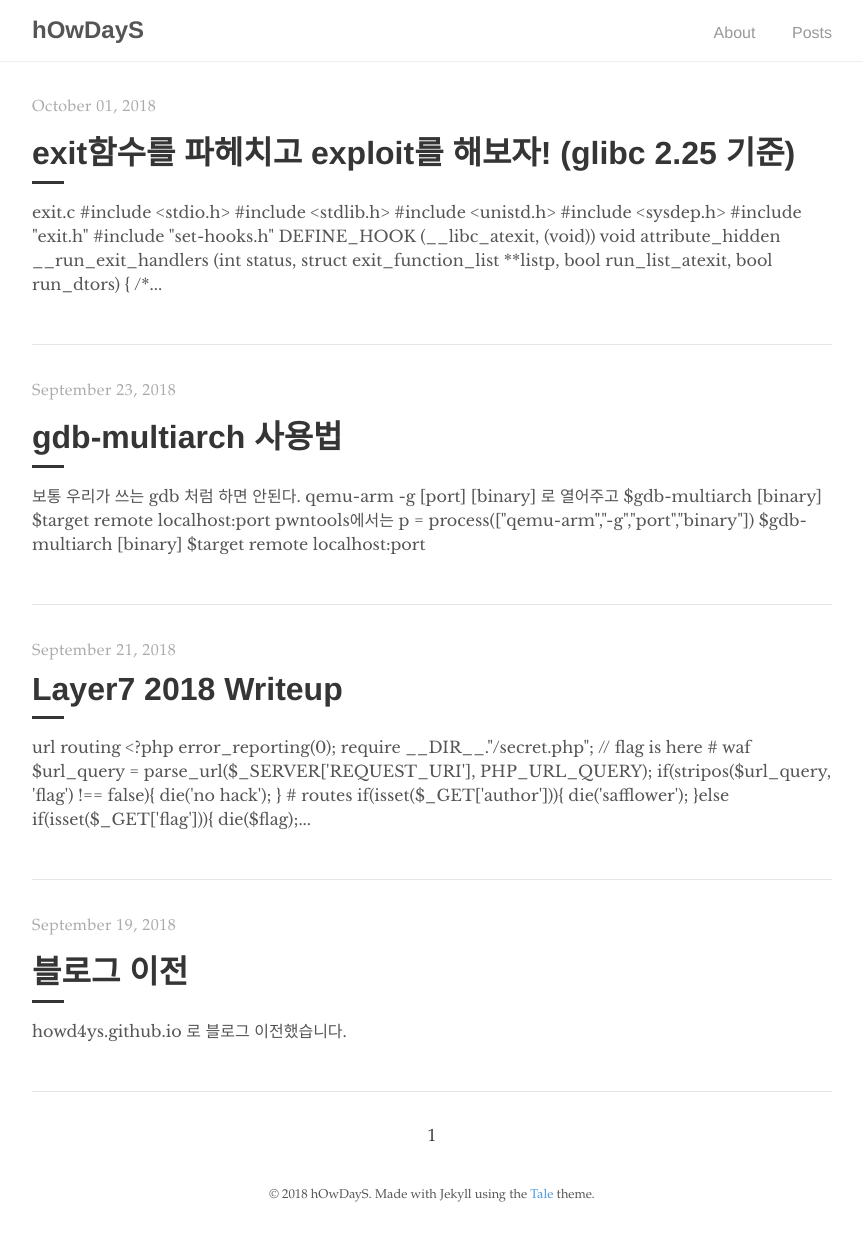
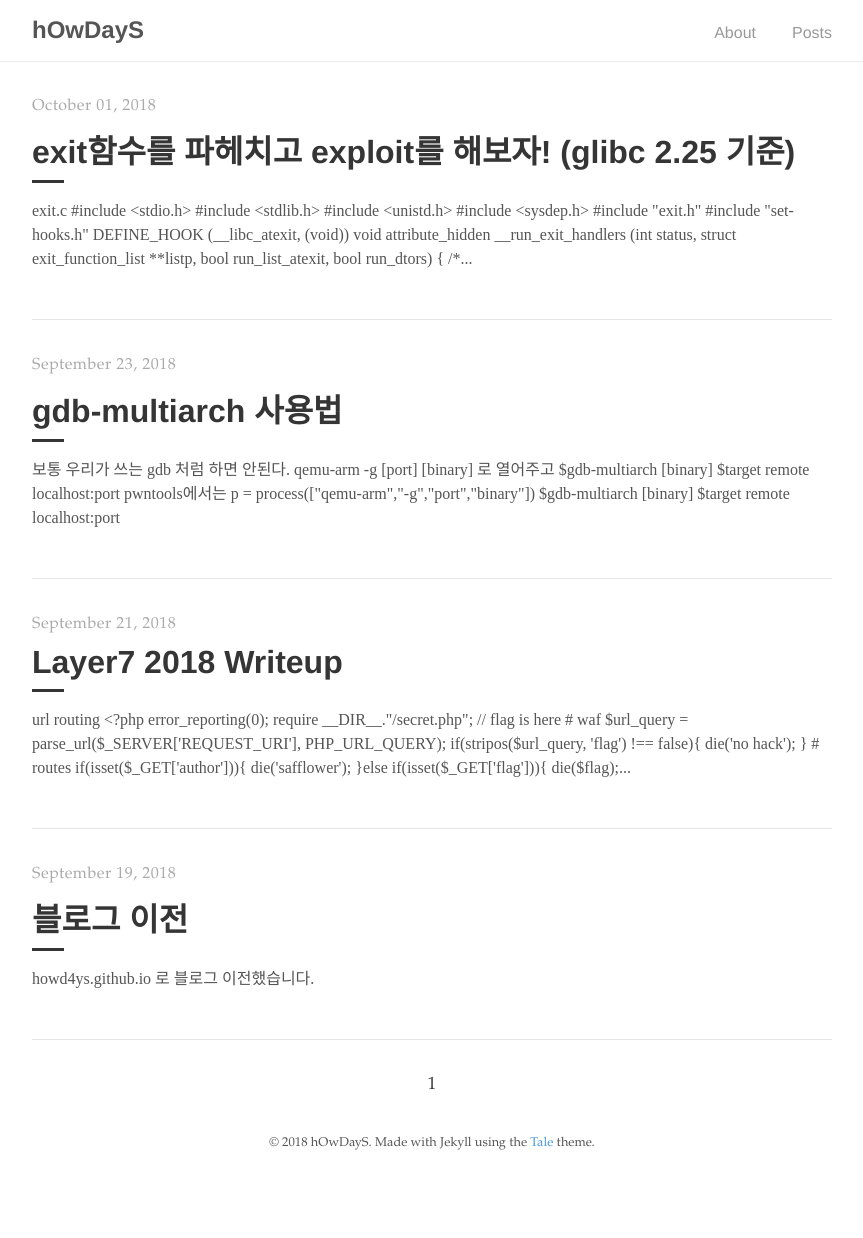
Before and after one commit to hOwD4yS/hOwD4yS.github.io, a Jekyll site: the page built from index.html, in a window 1280 px wide. Shown: the whole page, without its empty margins (208-1071 px from the left). Built offline with Jekyll 4.4.1, drawn with Linux system fonts in a browser that asks for light colours; the list of posts is cut into pages by our own code; after the commit the page ends 1186 px from its top, so only the background shows below that.

```diff
--- a/_sass/tale/_base.scss
+++ b/_sass/tale/_base.scss
@@ -11,7 +11,7 @@ body {
 }
 
 html {
-  font-family: $serif-primary;
+
   font-size: 14px;
   overflow-y: scroll;
 
```
Also changed, not shown: 1 other file.
